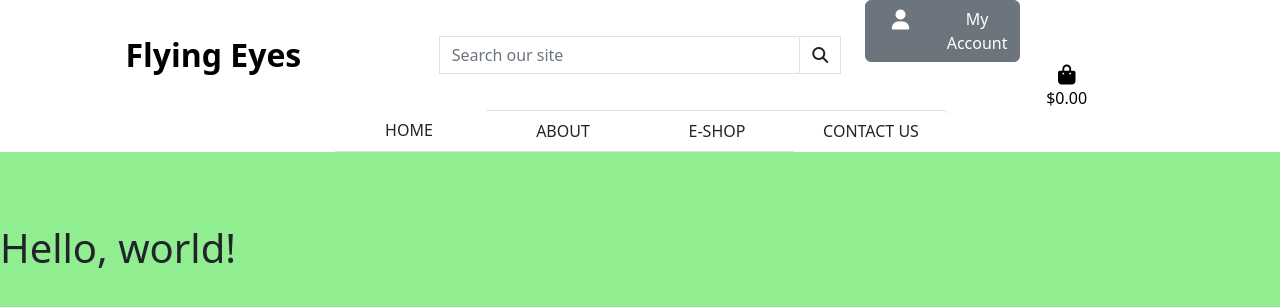
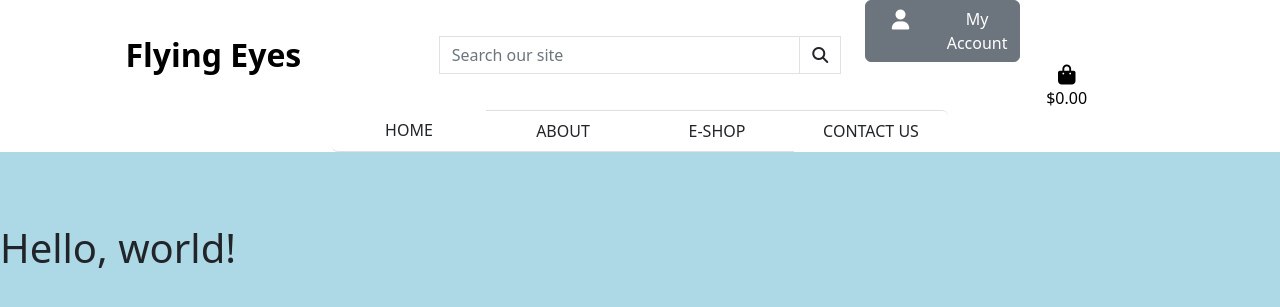
Before and after one commit to Anelairam/ms5, a Django app: page / in a window 1280 px wide. Shown: the top 307 px of the page. Run offline with Django 3.2, Linux system fonts and the light colour scheme; some libraries are stand-ins or nearby versions.

```diff
--- a/static/css/base.css
+++ b/static/css/base.css
@@ -3,7 +3,7 @@ html {
 }
 
 body {
-    background-color: lightgreen;
+    background-color: lightblue;
 }
 
 #secnav{
```
